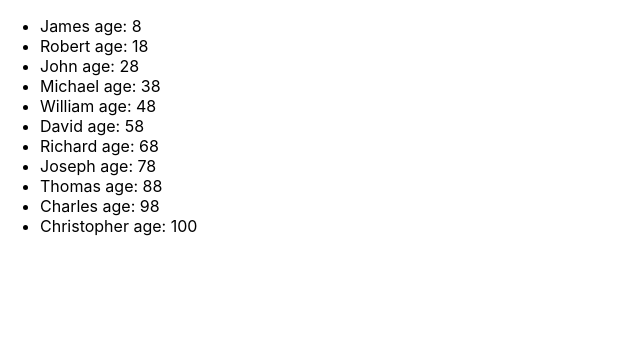
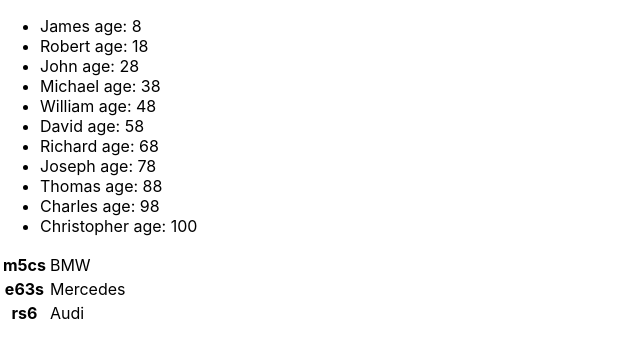
Before and after one commit to Kaftyreva-Polina/microtasks, a React (Create React App) app: page / in a window 1280 px wide. Shown: the top 358 px of the page, without its empty margins (0-640 px from the left). Built offline with nearby package versions, Linux system fonts and the light colour scheme.

Commit message:
Add map2

```diff
--- a/src/App.tsx
+++ b/src/App.tsx
@@ -1,7 +1,13 @@
 import {NewComponent} from "./Map/NewComponent.";
-import {useState} from "react";
+// import {useState} from "react";
+import {NewComponent2} from "./Map/NewComponent2";
 
 function App() {
+    const topCars = [
+        {manufacturer: 'BMW', model: 'm5cs'},
+        {manufacturer: 'Mercedes', model: 'e63s'},
+        {manufacturer: 'Audi', model: 'rs6'}
+    ]
     const students = [
         {id: 1, name: "James", age: 8},
         {id: 2, name: "Robert", age: 18},
@@ -16,7 +22,10 @@
         {id: 11, name: "Christopher", age: 100},
     ]
     return (
-        <NewComponent students={students}/>
+        <>
+            <NewComponent students={students}/>
+            <NewComponent2 topCars={topCars}/>
+        </>
     );
 }
 
--- a/src/Map/NewComponent..tsx
+++ b/src/Map/NewComponent..tsx
@@ -9,11 +9,11 @@
     name: string
     age: number
 }
-export const NewComponent = (props:NewComponentType) => {
+export const NewComponent = (props: NewComponentType) => {
     return (
         <ul>
-            {props.students.map((objectFromStudentArray, index)=>{
-                return(
+            {props.students.map((objectFromStudentArray) => {
+                return (
                     <li key={objectFromStudentArray.id}>
                         <span>{objectFromStudentArray.name}</span>
                         <span> age: {objectFromStudentArray.age}</span>
@@ -23,10 +23,3 @@
         </ul>
     )
 }
-
-
-// const topCars = [
-//     {manufacturer:'BMW', model:'m5cs'},
-//     {manufacturer:'Mercedes', model:'e63s'},
-//     {manufacturer:'Audi', model:'rs6'}
-// ]
--- /dev/null
+++ b/src/Map/NewComponent2.tsx
@@ -0,0 +1,25 @@
+import React from "react";
+
+type TopCarsType = {
+    manufacturer: string
+    model: string
+}
+
+type NewComponent2Type = {
+    topCars: TopCarsType[]
+}
+export const NewComponent2 = (props: NewComponent2Type) => {
+    return (
+        <table>
+            {props.topCars.map((objectFromTopCarsArray, index) => {
+                    return (
+                        <tr key={index}>
+                            <th scope="row">{objectFromTopCarsArray.model}</th>
+                            <td>{objectFromTopCarsArray.manufacturer}</td>
+                        </tr>
+                    )
+                }
+            )}
+        </table>
+    )
+}
```
